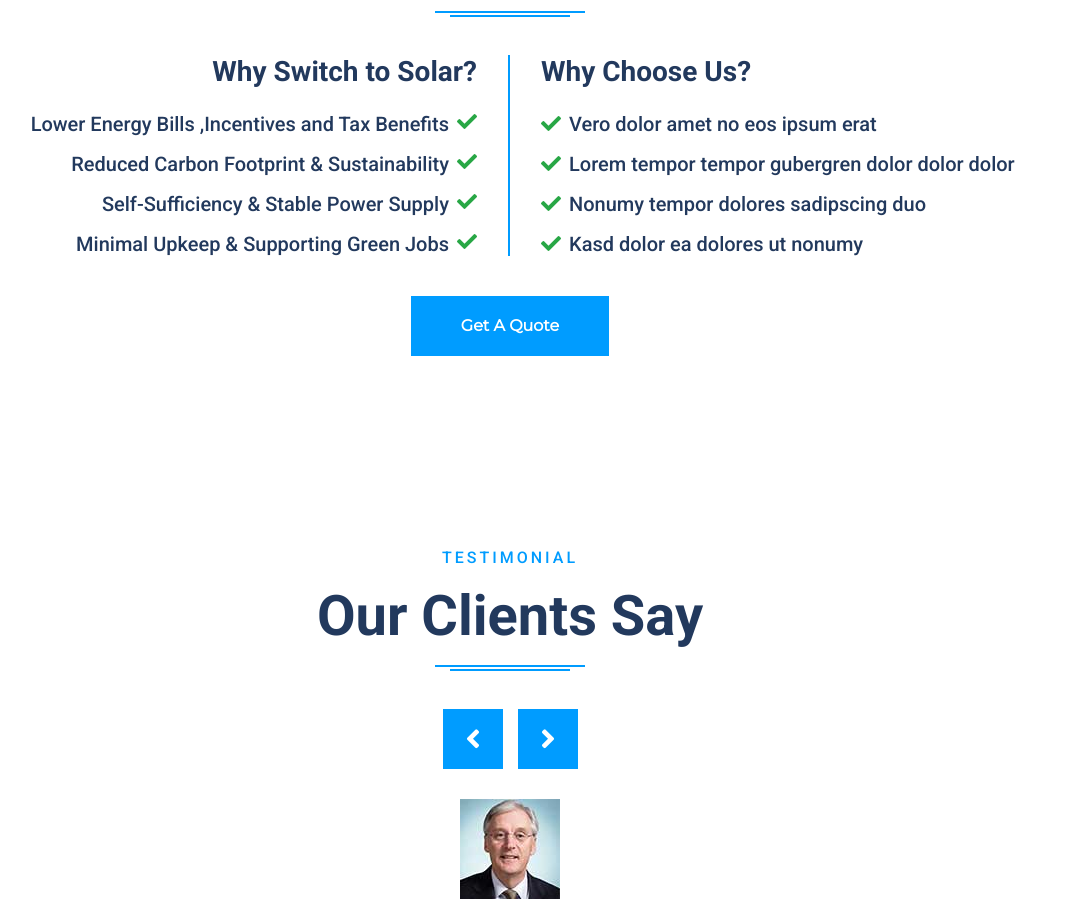
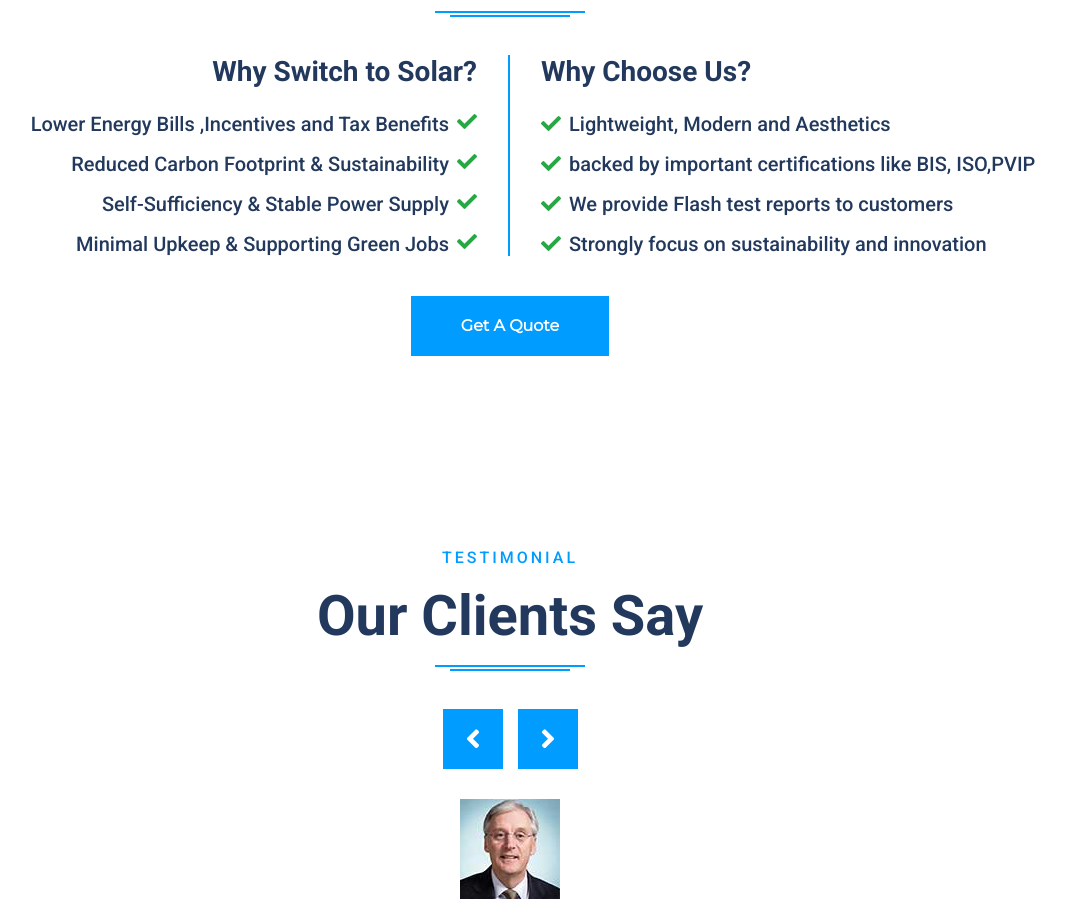
Before and after one commit to arnamchaurasiya/zerogravity, a plain HTML site: page index.html in a window 1280 px wide. Shown: the part 5085-5997 px from the top of the page, without its empty margins (130-1196 px from the left). Drawn offline with nearby package versions, Linux system fonts and the light colour scheme.

Commit message:
Update index.html

```diff
--- a/index.html
+++ b/index.html
@@ -337,10 +337,10 @@
                 <div class="col-md-6">
                     <div class="text-center text-md-left ml-md-3">
                         <h3 class="mb-4">Why Choose Us?</h3>
-                        <h5 class="mb-3"><i class="fa fa-check text-success mr-2"></i>Vero dolor amet no eos ipsum erat</h5>
-                        <h5 class="mb-3"><i class="fa fa-check text-success mr-2"></i>Lorem tempor tempor gubergren dolor dolor dolor</h5>
-                        <h5 class="mb-3"><i class="fa fa-check text-success mr-2"></i>Nonumy tempor dolores sadipscing duo</h5>
-                        <h5 class="mb-0"><i class="fa fa-check text-success mr-2"></i>Kasd dolor ea dolores ut nonumy</h5>
+                        <h5 class="mb-3"><i class="fa fa-check text-success mr-2"></i>Lightweight, Modern and Aesthetics</h5>
+                        <h5 class="mb-3"><i class="fa fa-check text-success mr-2"></i>backed by important certifications like BIS, ISO,PVIP</h5>
+                        <h5 class="mb-3"><i class="fa fa-check text-success mr-2"></i>We provide Flash test reports to customers</h5>
+                        <h5 class="mb-0"><i class="fa fa-check text-success mr-2"></i>Strongly focus on sustainability and innovation</h5>
                     </div>
                 </div>
                 <div class="col-md-12 text-center pt-3">
```
